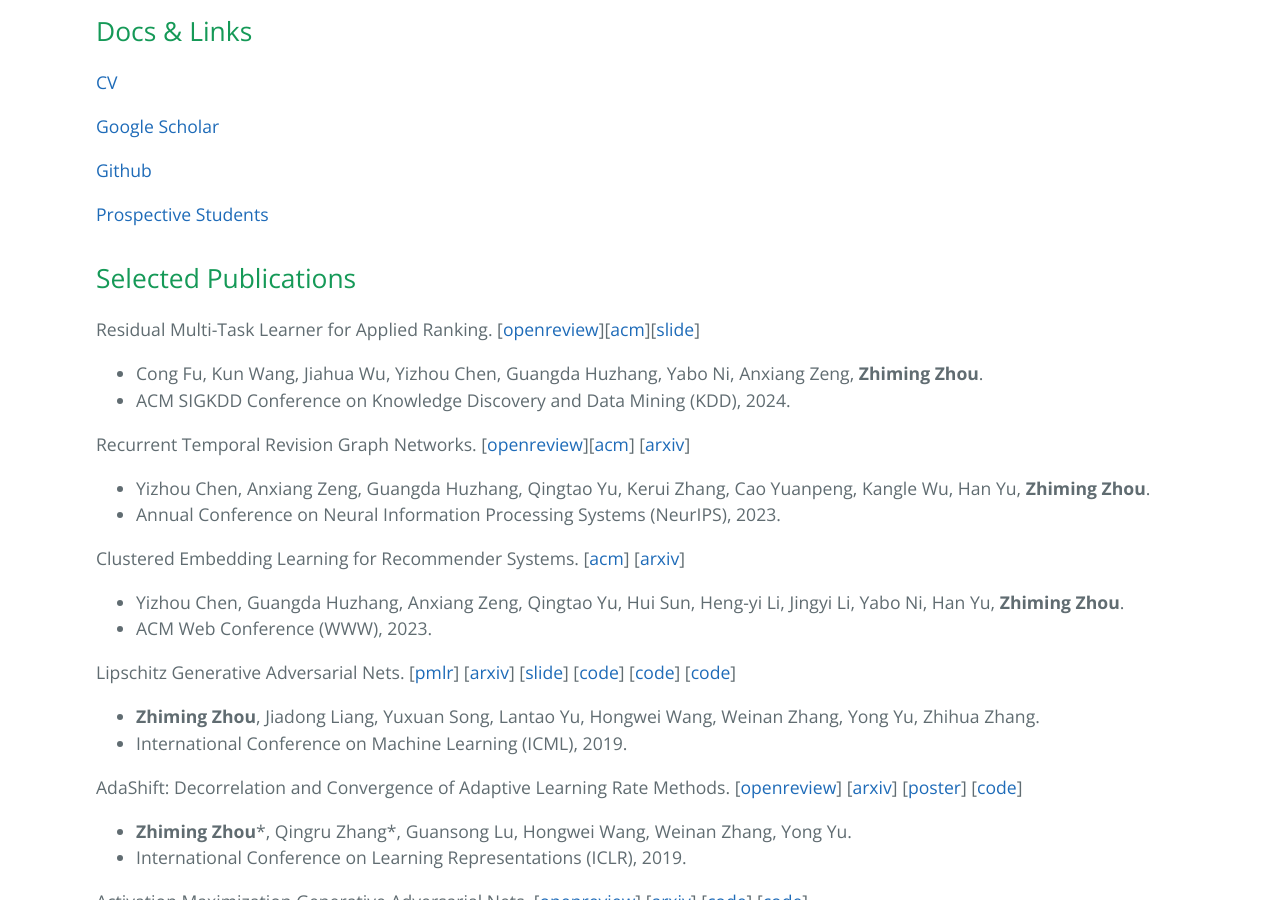
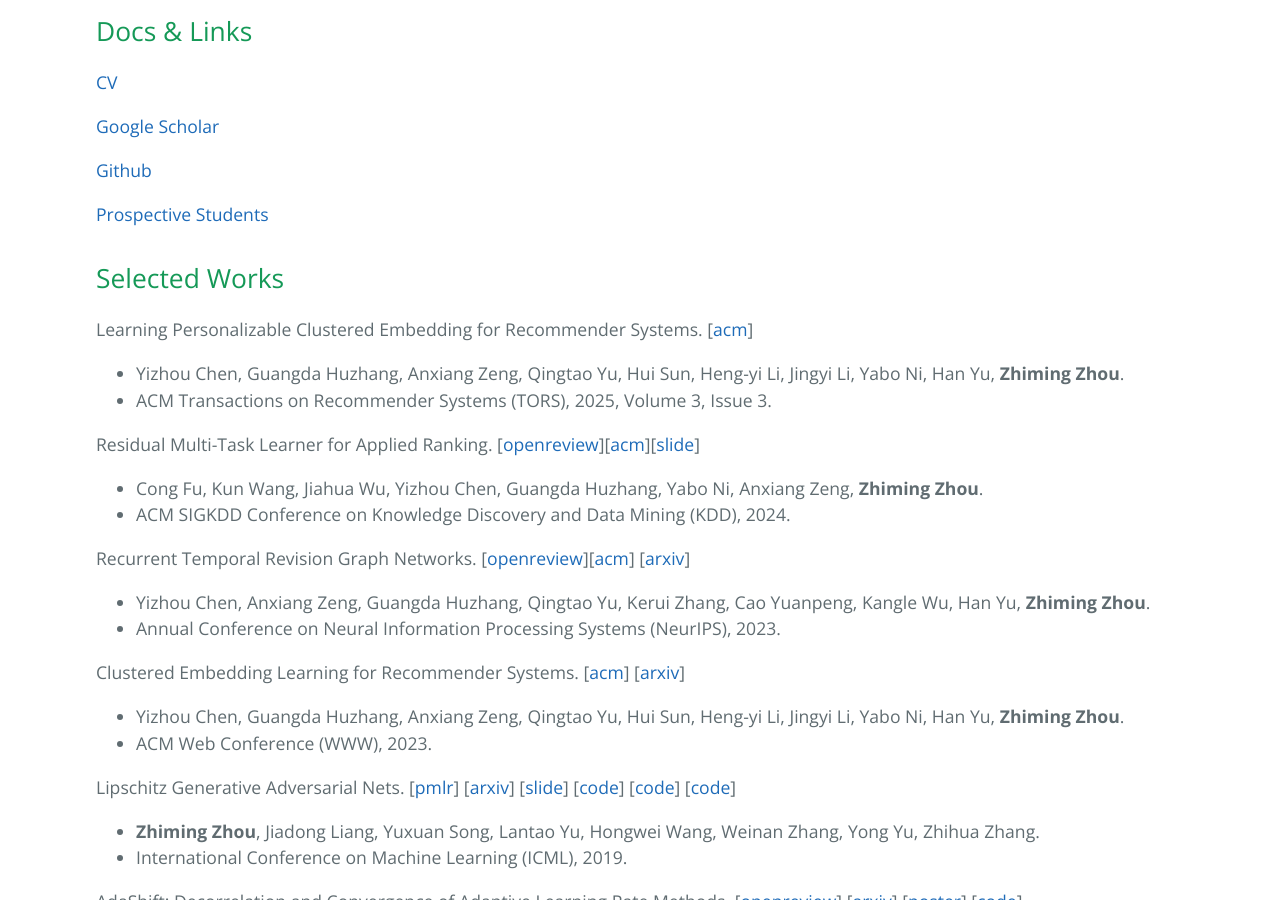
Before and after one commit to ZhimingZhou/zhimingzhou.github.io, a Jekyll site: the page built from index.md, in a window 1280 px wide and 900 px high, scrolled down 642 px. Built offline with Jekyll 4.4.1, drawn with Linux system fonts in a browser that asks for light colours.

Commit message:
Update index.md

```diff
--- a/index.md
+++ b/index.md
@@ -21,7 +21,12 @@ I am broadly interested in fundamental techniques and theories of machine learni
 
 [Prospective Students](https://zhimingzhou.github.io/Posts/Prospective-Students/)
 
-## Selected Publications
+## Selected Works
+
+Learning Personalizable Clustered Embedding for Recommender Systems.
+  \[[acm](https://dl.acm.org/doi/abs/10.1145/3543507.3583362)\]
+- Yizhou Chen, Guangda Huzhang, Anxiang Zeng, Qingtao Yu, Hui Sun, Heng-yi Li, Jingyi Li, Yabo Ni, Han Yu, **Zhiming Zhou**.
+- ACM Transactions on Recommender Systems (TORS), 2025, Volume 3, Issue 3.
 
 Residual Multi-Task Learner for Applied Ranking.
   \[[openreview](https://openreview.net/forum?id=dOWWNW9CJ3)\]\[[acm](https://dl.acm.org/doi/abs/10.1145/3637528.3671523)\]\[[slide](https://github.com/ZhimingZhou/zhimingzhou.github.io/raw/ff28a097b745dba9ff366ba0e6f928d2c4c043a9/assets/Residual%20Multi-Task%20Learner%20for%20Applied%20Ranking.pdf)\]
@@ -76,7 +81,6 @@ Sparse-as-Possible SVBRDF Acquisition.
 
 
 
-
 <!--
 - <details><summary>Click to expand a brief introduction.</summary>We significantly reduce the number of images required for spatially-varying surface reflectance (SVBRDF) acquisition, by solving an exact low-rank representation and chasing an extreme sparsity. The number of images required dropped from thousands to tens, and high-quality SVBRDF acquisition from a single image became possible for the first time.</details>
 -->
```
